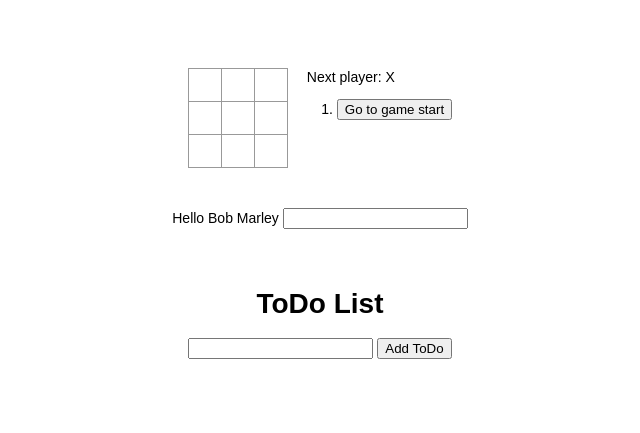
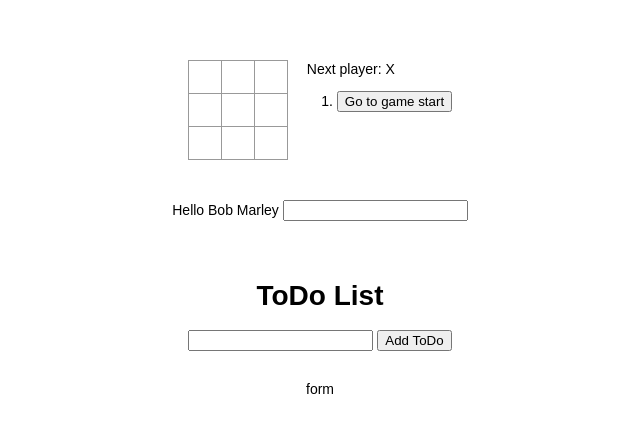
Before and after one commit to TextError/Learn-Typescript, a React (Create React App) app: page / in a window 1280 px wide. Shown: the part 181-614 px from the top of the page, without its empty margins (320-960 px from the left). Built offline with nearby package versions, Linux system fonts and the light colour scheme.

Commit message:
Crud components

```diff
--- a/package.json
+++ b/package.json
@@ -13,6 +13,7 @@
     "redux": "^4.0.5",
     "redux-persist": "^6.0.0",
     "redux-thunk": "^2.3.0",
+    "reselect": "^4.0.0",
     "typescript": "^3.7.5"
   },
   "scripts": {
--- a/src/App.tsx
+++ b/src/App.tsx
@@ -2,6 +2,7 @@ import React from 'react';
 import Form from './components/ToDo/Form';
 import TicTacToe from './components/TicTacToe/TicTacToe';
 import Typescript from './components/Typescript/Typescript';
+import Crud from './components/Redux_Crud/Crud';
 
 const App = (): JSX.Element => {
   return (
@@ -9,7 +10,8 @@ const App = (): JSX.Element => {
       <TicTacToe />
       <Typescript />
       <Form />
-    </ div>
+      <Crud />
+    </div>
   )
 };
 
--- /dev/null
+++ b/src/components/Redux_Crud/Crud.tsx
@@ -0,0 +1,14 @@
+import React from 'react';
+import List from './List';
+import Form from './Form';
+
+const Crud: React.FC = () => {
+  return (
+    <div className='crud'>
+      <Form/>
+      <List />
+    </div>
+  )
+}
+
+export default Crud;
--- /dev/null
+++ b/src/components/Redux_Crud/Form.tsx
@@ -0,0 +1,11 @@
+import React from 'react';
+
+const Form: React.FC = () => {
+  return (
+    <div>
+      form
+    </div>
+  )
+}
+
+export default Form;
--- /dev/null
+++ b/src/components/Redux_Crud/List.tsx
@@ -0,0 +1,11 @@
+import React from 'react';
+
+const List: React.FC = () => {
+  return (
+    <div>
+
+    </div>
+  )
+}
+
+export default List;
--- a/src/index.js
+++ b/src/index.js
@@ -1,6 +1,7 @@
 import React from 'react';
 import ReactDOM from 'react-dom';
-import { store } from './redux/store';
+import { store, persistor } from './redux/store';
+import { PersistGate } from 'redux-persist/integration/react';
 import { Provider } from 'react-redux';
 
 import App from './App';
@@ -11,7 +12,9 @@ import './index.css';
 const root = document.getElementById('root');
 ReactDOM.render(
   <Provider store={store}>
-    <App />
+    <PersistGate persistor={persistor}>
+      <App />
+    </PersistGate>
   </Provider>
   , root);
 
--- a/src/redux/reducers/index.ts
+++ b/src/redux/reducers/index.ts
@@ -7,7 +7,7 @@ import post from './post';
 const persistConfig = {
   key: 'root',
   storage,
-  whitelist: ['data']
+  whitelist: ['post']
 };
 
 const rootReducer = combineReducers({
--- a/src/redux/store.ts
+++ b/src/redux/store.ts
@@ -1,5 +1,6 @@
 import { createStore, applyMiddleware, compose } from 'redux';
 import thunk from 'redux-thunk';
+import { persistStore } from 'redux-persist';
 import rootReducer from './reducers';
 
 const middlewares = [thunk];
@@ -8,3 +9,5 @@ export const store = createStore(rootReducer, compose(
   applyMiddleware(...middlewares),
   (window as any).__REDUX_DEVTOOLS_EXTENSION__ && (window as any).__REDUX_DEVTOOLS_EXTENSION__()
 ));
+
+export const persistor = persistStore(store);
```
Also changed, not shown: src/components/Redux_Crud/Post.tsx (added, +11 -0 lines), 1 other file (tests, documents, lock files or other folders).
